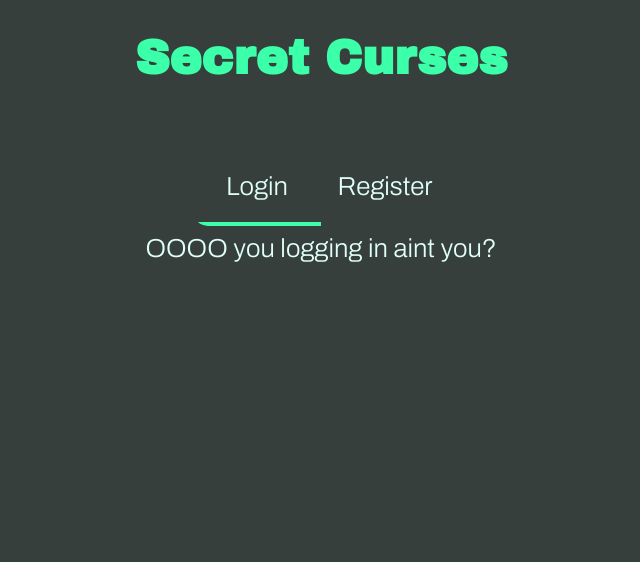
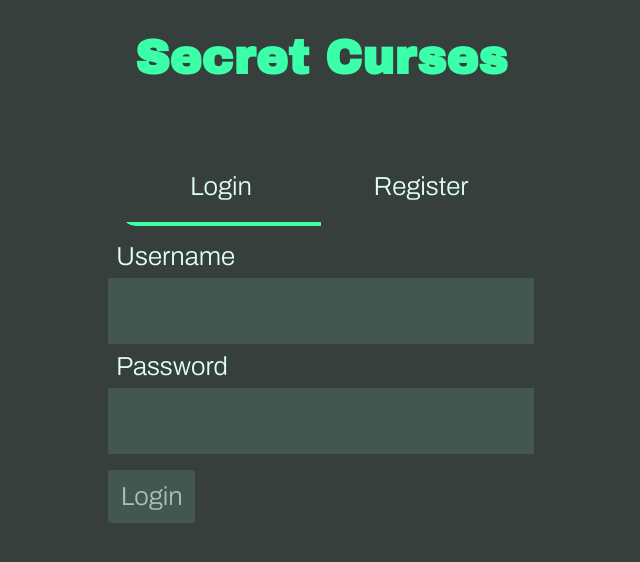
Before and after one commit to Lemon-Chad/SecretCurse, a React (Create React App) app in the folder client/: page / in a window 1280 px wide. Shown: the top 562 px of the page, without its empty margins (319-959 px from the left). Built offline with nearby package versions, Linux system fonts and the light colour scheme; no server answers; a web font is replaced by a local one.

Commit message:
Registration/login frontend

```diff
--- a/client/src/App.css
+++ b/client/src/App.css
@@ -4,6 +4,7 @@
   --bg-col: #363f3c;
   --txt-col: #dffff8;
   --txt-str-color: #3cffaa;
+    --txt-mute: #aabfbb;
 }
 
 body {
--- a/client/src/App.tsx
+++ b/client/src/App.tsx
@@ -17,19 +17,21 @@ function App() {
 
   const [state, setState] = useState<PageState>(PageState.WAITING);
 
+  const [authenticateKey, setAuthenticateKey] = useState(0);
+
   useEffect(() => {
     api.me().then(_ => {
       setState(PageState.HOME);
     }).catch(_ => {
       setState(PageState.AUTHENTICATE);
     });
-  }, []);
+  }, [ authenticateKey ]);
 
   return (<div className="app">
     <div className="app-title"><h1>Secret Curses</h1></div>
     <div className="app-body">
       {(state === PageState.WAITING) && <p>Connecting</p>}
-      {(state === PageState.AUTHENTICATE) && <AuthenticationScreen/>}
+      {(state === PageState.AUTHENTICATE) && <AuthenticationScreen tryAuthenticate={() => setAuthenticateKey(k => k + 1)}/>}
       {(state === PageState.HOME) && <Home/>}
     </div>
   </div>);
--- a/client/src/pages/authenticate.css
+++ b/client/src/pages/authenticate.css
@@ -2,13 +2,17 @@
 :root {
     --switchHover: #3cffaa65;
     --switchUnderline: #3cffaa;
+    --inputColor: #90e5c023;
+    --inputColorFocus: #78dfb338;
+    --txt-col: #dffff8;
+    --txt-mute: #aabfbb;
 }
 
 .authSwitch {
     padding: 0;
     margin: 0;
     text-align: center;
-    width: 10vw;
+    width: calc(min(30vw, max(15vw, 25vh)));
     background-color: #0000;
     transition: 0.5s;
     box-shadow: inset 0 0 0 0 var(--switchUnderline);
@@ -23,3 +27,48 @@
 .activeSwitch {
     box-shadow: inset 0 -0.5vh 0 0 var(--switchUnderline);
 }
+
+.authFields {
+    display: flex;
+    flex-direction: column;
+}
+
+.authLabel {
+    margin: 1vh;
+    display: block;
+    width: 30vw;
+}
+
+.authInput {
+    width: calc(min(60vw, max(30vw, 50vh)));
+    height: 5vh;
+    font-size: 1em;
+    background-color: var(--inputColor);
+    border: none;
+    color: var(--txt-mute);
+    padding: 0.5em;
+    transition: 0.3s;
+}
+
+.authInput:focus {
+    background-color: var(--inputColorFocus);
+    box-shadow: 0 0 5px var(--inputColorFocus);
+    color: var(--txt-col);
+    outline: none;
+}
+
+.authButton {
+    background-color: var(--inputColor);
+    color: var(--txt-mute);
+    margin: 2vh 0;
+    padding: 3%;
+    border-radius: 0.25vw;
+    width: fit-content;
+    transition: 0.4s;
+}
+
+.authButton:hover {
+    background-color: var(--inputColorFocus);
+    color: var(--txt-col);
+    box-shadow: 0 0 5px var(--inputColorFocus);
+}
--- a/client/src/pages/authenticate.tsx
+++ b/client/src/pages/authenticate.tsx
@@ -1,16 +1,76 @@
 import { useState } from "react";
 import "../App.css";
 import "./authenticate.css";
+import { api } from "../core/api";
 
-function LoginComponent() {
-    return (<div>
-        OOOO you logging in aint you?
+type FormState = {
+    login: {
+        username: string;
+        password: string;
+    };
+    register: {
+        username: string;
+        password: string;
+    };
+};
+
+function LoginComponent({ formState, setFormState, login } : { formState: FormState, setFormState: (arg0: FormState) => void, login: () => void }) {
+    return (<div className="authFields">
+        <label className="authLabel">
+            Username
+        </label>
+        <input className="authInput" value={formState.login.username} onChange={(e) => setFormState({
+            login: {
+                username: e.target.value,
+                password: formState.login.password,
+            },
+            register: formState.register
+        })}/>
+
+        <label className="authLabel">
+            Password
+        </label>
+        <input type="password" className="authInput" value={formState.login.password} onChange={(e) => setFormState({
+            login: {
+                username: formState.login.username,
+                password: e.target.value,
+            },
+            register: formState.register
+        })}/>
+
+        <a className="authButton" onClick={login}>
+            <div>Login</div>
+        </a>
     </div>);
 }
 
-function RegisterComponent() {
-    return (<div>
-        OOOO you registering aint you?
+function RegisterComponent({ formState, setFormState, register } : { formState: FormState, setFormState: (arg0: FormState) => void, register: () => void }) {
+    return (<div className="authFields">
+        <label className="authLabel">
+            Username
+        </label>
+        <input className="authInput" value={formState.register.username} onChange={(e) => setFormState({
+            register: {
+                username: e.target.value,
+                password: formState.register.password,
+            },
+            login: formState.login
+        })}/>
+
+        <label className="authLabel">
+            Password
+        </label>
+        <input type="password" className="authInput" value={formState.register.password} onChange={(e) => setFormState({
+            register: {
+                username: formState.register.username,
+                password: e.target.value,
+            },
+            login: formState.login
+        })}/>
+
+        <a className="authButton" onClick={register}>
+            <div>Register</div>
+        </a>
     </div>);
 }
 
@@ -19,8 +79,41 @@ enum AuthState {
     REGISTER,
 }
 
-export default function AuthenticationScreen() {
+export default function AuthenticationScreen({ tryAuthenticate }: { tryAuthenticate: () => void }) {
     const [state, setState] = useState<AuthState>(AuthState.LOGIN);
+
+    const [formState, setFormState] = useState<FormState>({
+        login: {
+            username: "",
+            password: "",
+        },
+        register: {
+            username: "",
+            password: ""
+        },
+    });
+
+    const [error, setError] = useState<string | null>(null);
+
+    const login = () => {
+        api.login(formState.login.username, formState.login.password)
+            .then(res => {
+                if (res.access_token !== null)
+                    tryAuthenticate();
+                else
+                    setError(res.error);
+            });
+    };
+
+    const register = () => {
+        api.register(formState.register.username, formState.register.password)
+            .then(res => {
+                if (res.access_token !== null)
+                    tryAuthenticate();
+                else
+                    setError(res.error);
+            });
+    };
 
     return (<div style={{
         width: '100%',
@@ -53,8 +146,9 @@ export default function AuthenticationScreen() {
             </a>
         </div>
         <div>
-            {(state === AuthState.LOGIN) && <LoginComponent/>}
-            {(state === AuthState.REGISTER) && <RegisterComponent/>}
+            {(state === AuthState.LOGIN) && <LoginComponent formState={formState} setFormState={setFormState} login={login}/>}
+            {(state === AuthState.REGISTER) && <RegisterComponent formState={formState} setFormState={setFormState} register={register}/>}
+            {error && <p>{error}</p>}
         </div>
     </div>)
 }
```
